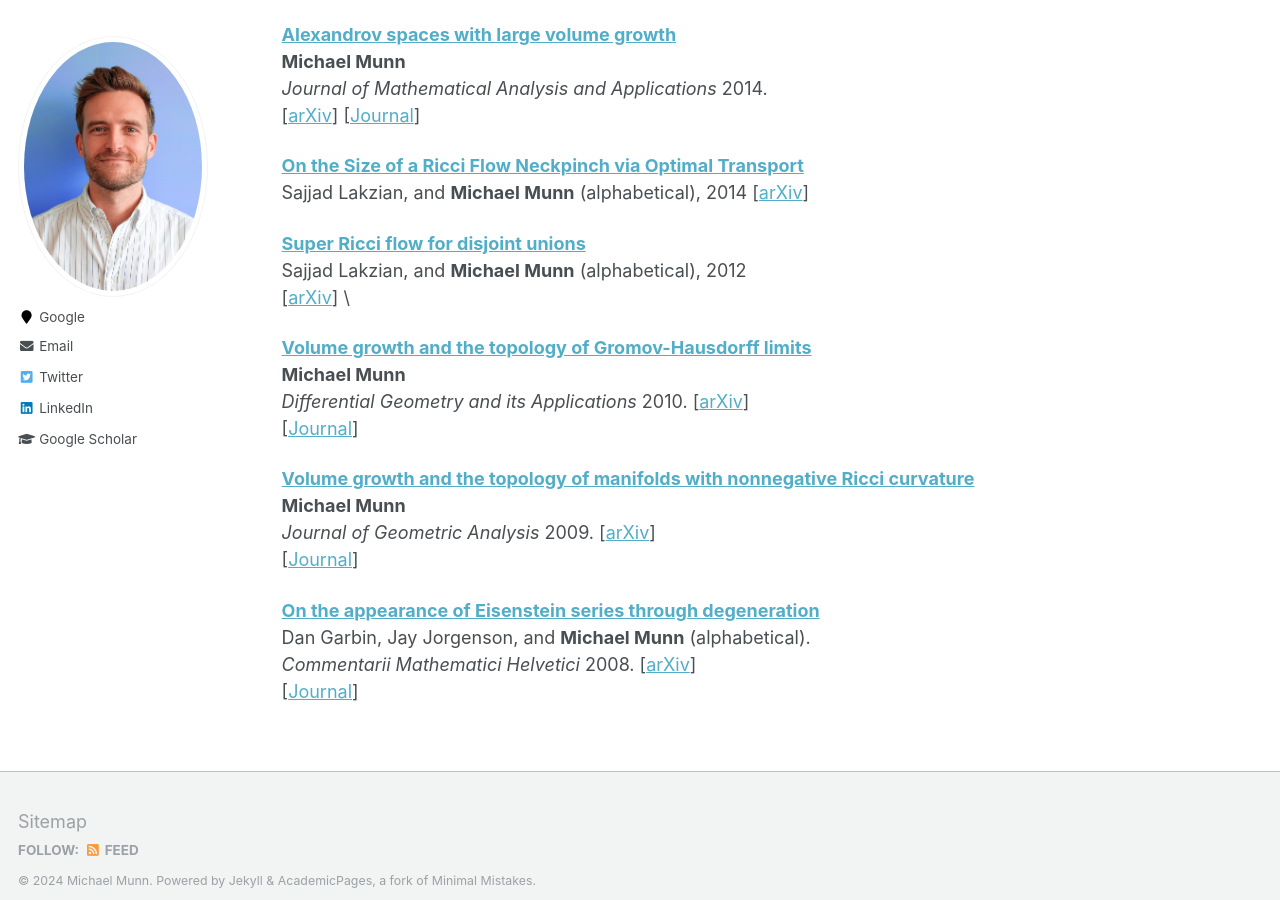
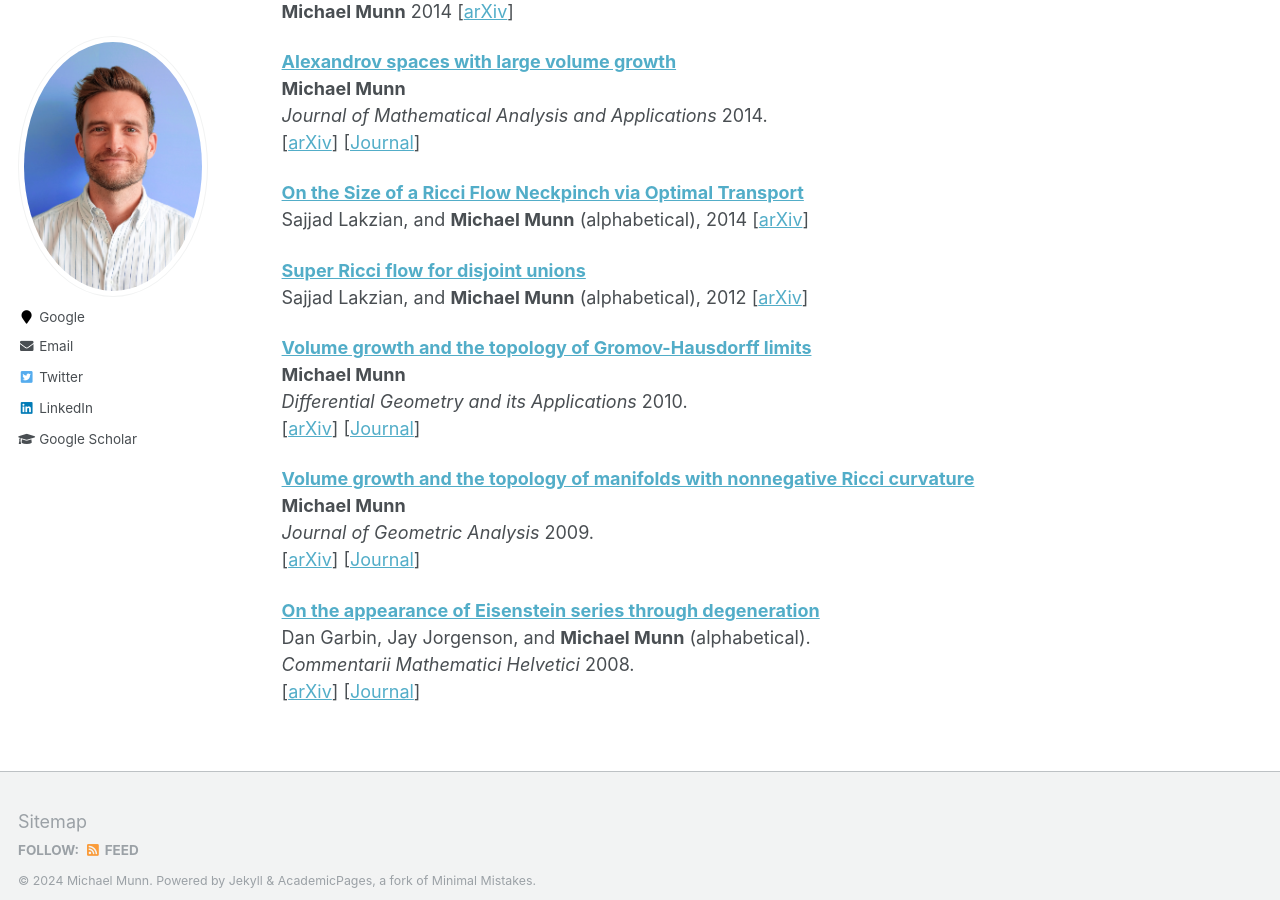
Before and after one commit to munnm/munnm.github.io, a Jekyll site: the page built from _pages/research.md, in a window 1280 px wide and 900 px high, scrolled down 1384 px. Built offline with Jekyll 4.4.1, drawn with Linux system fonts in a browser that asks for light colours; some of the changed text lies outside the part shown.

Commit message:
clean up research.md, about.md

```diff
--- a/_config.yml
+++ b/_config.yml
@@ -7,7 +7,7 @@
 
 # Site Settings
 locale                   : "en-US"
-title                    : "Michael Munn"
+title                    : "Michael Munn, PhD"
 title_separator          : "-"
 name                     : &name "Michael Munn"
 description              : &description ""
--- a/_pages/research.md
+++ b/_pages/research.md
@@ -39,11 +39,11 @@ Benoit Dherin, **Michael Munn**, and David G.T. Barrett. \\
 \[[Proceeding](https://proceedings.mlr.press/v195/zhang23a.html)\]
 
 [**COT-GAN: Generating Sequential Data via Causal Optimal Transport**](https://arxiv.org/abs/2006.08571)\\
-Tianlin Xu, Li K. Wenliang, **Michael Munn**, Beatrice Acciaio
+Tianlin Xu, Li K. Wenliang, **Michael Munn**, Beatrice Acciaio \\
 *NeurIps* 2020. \\
 \[[arXiv](https://arxiv.org/abs/2006.08571)\]
 \[[OpenReview](https://openreview.net/forum?id=MVJi7SdV1mp)\]
-\[[Proceeding](https://proceedings.neurips.cc/paper/2020/hash/641d77dd5271fca28764612a028d9c8e-Abstract.html)\] \\
+\[[Proceeding](https://proceedings.neurips.cc/paper/2020/hash/641d77dd5271fca28764612a028d9c8e-Abstract.html)\]
 
 ## Prior to Google
 
@@ -80,23 +80,23 @@ Sajjad Lakzian, and **Michael Munn** (alphabetical), 2014
 \[[arXiv](https://arxiv.org/abs/1404.7086)\]
 
 [**Super Ricci flow for disjoint unions**](https://arxiv.org/abs/1211.2792) \\
-Sajjad Lakzian, and **Michael Munn** (alphabetical), 2012 \\
-\[[arXiv](https://arxiv.org/abs/1211.2792)\] \\
+Sajjad Lakzian, and **Michael Munn** (alphabetical), 2012
+\[[arXiv](https://arxiv.org/abs/1211.2792)\]
 
 [**Volume growth and the topology of Gromov-Hausdorff limits**](https://arxiv.org/abs/1003.5691) \\
 **Michael Munn** \\
-*Differential Geometry and its Applications* 2010.
-\[[arXiv](https://arxiv.org/abs/1003.5691)\] \\
+*Differential Geometry and its Applications* 2010. \\
+\[[arXiv](https://arxiv.org/abs/1003.5691)\]
 \[[Journal](https://www.sciencedirect.com/science/article/pii/S0926224510000240)\]
 
 [**Volume growth and the topology of manifolds with nonnegative Ricci curvature**](https://arxiv.org/abs/0712.0827) \\
 **Michael Munn** \\
-*Journal of Geometric Analysis* 2009.
-\[[arXiv](https://arxiv.org/abs/0712.0827)\] \\
+*Journal of Geometric Analysis* 2009. \\
+\[[arXiv](https://arxiv.org/abs/0712.0827)\]
 \[[Journal](https://link.springer.com/article/10.1007/s12220-010-9125-4)\]
 
 [**On the appearance of Eisenstein series through degeneration**](https://arxiv.org/abs/1003.5691) \\
 Dan Garbin, Jay Jorgenson, and **Michael Munn** (alphabetical). \\
-*Commentarii Mathematici Helvetici* 2008.
-\[[arXiv](https://arxiv.org/abs/1003.5691)\] \\
+*Commentarii Mathematici Helvetici* 2008. \\
+\[[arXiv](https://arxiv.org/abs/1003.5691)\]
 \[[Journal](https://ems.press/journals/cmh/issues/48)\]
```
